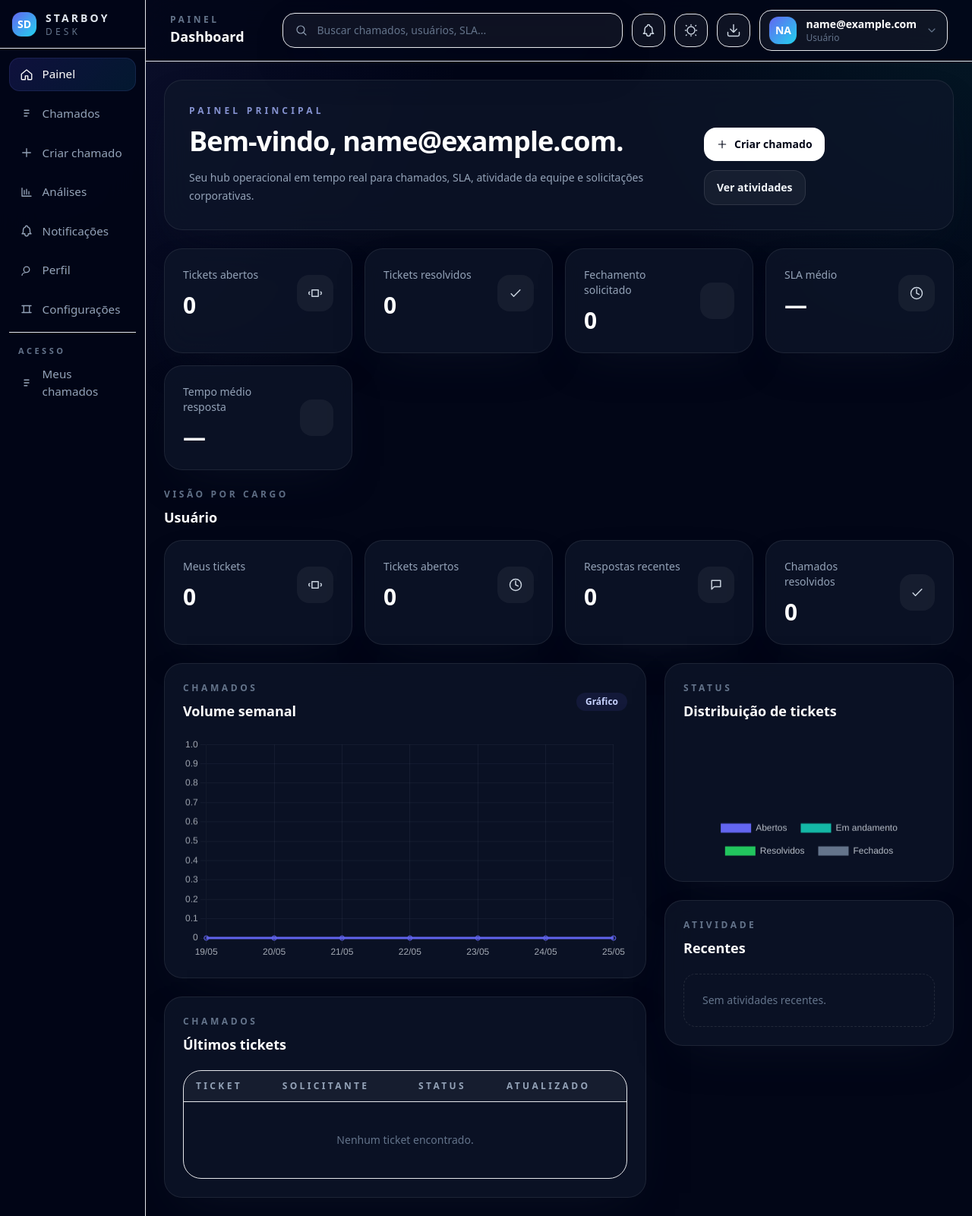
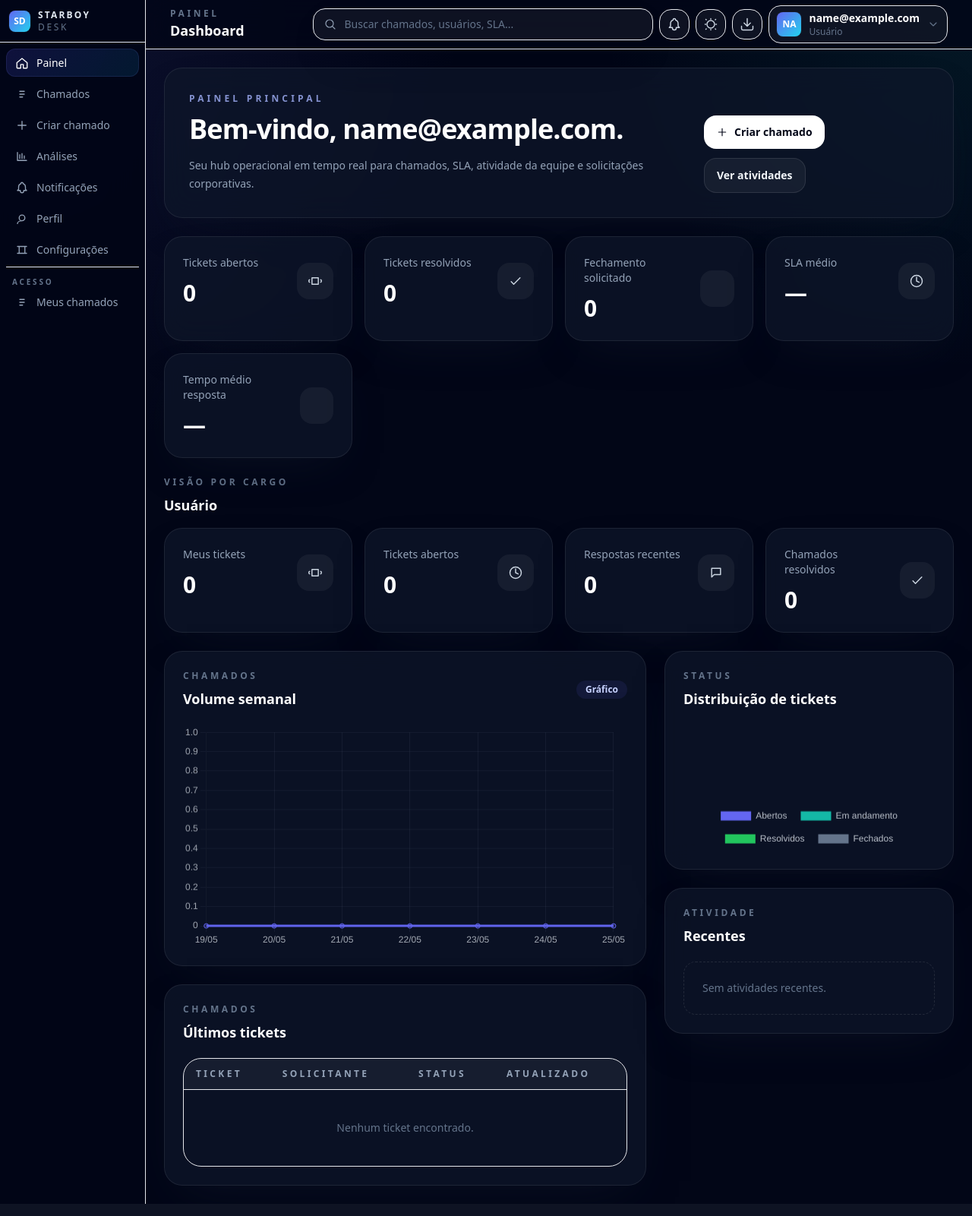
Before and after one commit to elanzyn/STARBOY-DESK, a Django app: page /dashboard/ in a window 1280 px wide. Shown: the whole page at 76% size. Run offline with Django 5.2, Linux system fonts and the light colour scheme; the visitor is signed in with stand-in values (Sample User, id 1); data comes from the database, SQL or seed files in the repository; data that the repository does not hold is empty; some libraries are stand-ins or nearby versions.

Commit message:
Update dashboard UI assets
Co-authored-by: Copilot <223556219+Copilot@users.noreply.github.com>

```diff
--- a/apps/dashboard/static/dashboard/css/dashboard.css
+++ b/apps/dashboard/static/dashboard/css/dashboard.css
@@ -39,12 +39,12 @@ html.light .glass-panel {
 .sidebar-item {
     display: flex;
     align-items: center;
-    gap: 0.75rem;
-    padding: 0.65rem 0.85rem;
-    border-radius: 0.85rem;
+    gap: 0.625rem;
+    padding: 0.5rem 0.75rem;
+    border-radius: 0.75rem;
     color: rgb(148 163 184);
     transition: all 0.18s ease;
-    font-size: 0.95rem;
+    font-size: 0.875rem;
 }
 
 html.light .sidebar-item {
@@ -228,3 +259,35 @@ select option, select[data-custom-select] option, .select-sd option {
 
 /* Extra: apply a small caret color for better contrast */
 select { caret-color: #e6eef8 !important; }
+
+/* ============ RESPONSIVENESS ENHANCEMENTS ============ */
+
+/* Tablet (768px and below) - More compact */
+@media (max-width: 1024px) {
+    .sidebar-item {
+        gap: 0.5rem;
+        padding: 0.45rem 0.65rem;
+        font-size: 0.845rem;
+    }
+
+    .sidebar-icon {
+        width: 1.1rem;
+        height: 1.1rem;
+        min-width: 1.1rem;
+    }
+}
+
+/* Mobile (640px and below) - Ultra compact */
+@media (max-width: 768px) {
+    html {
+        font-size: 14px;
+    }
+}
+
+/* Ensure proper scaling on different DPI settings */
+@supports (display: contents) {
+    body {
+        -webkit-font-smoothing: antialiased;
+        -moz-osx-font-smoothing: grayscale;
+    }
+}
--- a/apps/dashboard/templates/dashboard/navbar.html
+++ b/apps/dashboard/templates/dashboard/navbar.html
@@ -1,7 +1,7 @@
 <header class="sticky top-0 z-20 border-b border-white/8 bg-slate-950/80 backdrop-blur-xl">
-    <div class="flex h-20 items-center justify-between gap-4 px-4 sm:px-6 lg:px-8">
-        <div class="flex min-w-0 items-center gap-3">
-            <button @click="sidebarOpen = true" class="inline-flex rounded-xl p-2 text-slate-400 hover:bg-white/5 xl:hidden" aria-label="Abrir menu">
+    <div class="flex h-16 items-center justify-between gap-3 px-4 sm:px-6 lg:px-8">
+        <div class="flex min-w-0 items-center gap-2">
+            <button @click="sidebarOpen = true" class="inline-flex rounded-lg p-1.5 text-slate-400 hover:bg-white/5 xl:hidden" aria-label="Abrir menu">
                 <svg class="h-5 w-5" viewBox="0 0 24 24" fill="none" stroke="currentColor">
                     <path d="M4 6h16M4 12h16M4 18h16" stroke-width="1.75" stroke-linecap="round" />
                 </svg>
@@ -13,9 +13,9 @@
             </div>
         </div>
 
-        <div class="flex flex-1 items-center justify-end gap-3">
+        <div class="flex flex-1 items-center justify-end gap-2">
             <form method="get" action="{% url 'dashboard:home' %}" class="hidden w-full max-w-md md:flex">
-                <label class="w-full flex items-center gap-3 rounded-2xl border border-white/8 bg-white/5 px-4 py-3 text-sm text-slate-400 shadow-glow">
+                <label class="w-full flex items-center gap-2.5 rounded-2xl border border-white/8 bg-white/5 px-3.5 py-2.5 text-sm text-slate-400 shadow-glow">
                     <svg class="h-4 w-4 shrink-0" viewBox="0 0 24 24" fill="none" stroke="currentColor">
                         <path d="m21 21-4.3-4.3M10.5 18a7.5 7.5 0 1 1 0-15 7.5 7.5 0 0 1 0 15Z" stroke-width="1.75" stroke-linecap="round" />
                     </svg>
@@ -24,7 +24,7 @@
             </form>
 
             <div x-data="{ open: false }" class="relative">
-                <button @click="open = !open" class="relative inline-flex h-11 w-11 items-center justify-center rounded-2xl border border-white/8 bg-white/5 text-slate-300 transition hover:bg-white/10">
+                <button @click="open = !open" class="relative inline-flex h-10 w-10 items-center justify-center rounded-2xl border border-white/8 bg-white/5 text-slate-300 transition hover:bg-white/10">
                     <svg class="h-5 w-5" viewBox="0 0 24 24" fill="none" stroke="currentColor">
                         <path d="M15 17h5l-1.4-1.4A2 2 0 0 1 18 14.2V11a6 6 0 0 0-4-5.7V5a2 2 0 1 0-4 0v.3A6 6 0 0 0 6 11v3.2c0 .5-.2 1-.6 1.4L4 17h5m6 0v1a3 3 0 0 1-6 0v-1" stroke-width="1.75" stroke-linecap="round" stroke-linejoin="round" />
                     </svg>
@@ -62,7 +62,7 @@
                 </div>
             </div>
 
-            <button id="dashboard-theme-toggle" type="button" class="inline-flex h-11 w-11 items-center justify-center rounded-2xl border border-white/8 bg-white/5 text-slate-300 transition hover:bg-white/10" aria-label="Alternar tema" title="Alternar tema">
+            <button id="dashboard-theme-toggle" type="button" class="inline-flex h-10 w-10 items-center justify-center rounded-2xl border border-white/8 bg-white/5 text-slate-300 transition hover:bg-white/10" aria-label="Alternar tema" title="Alternar tema">
                 <span id="dashboard-theme-icon" class="flex items-center justify-center">
                     <svg class="h-5 w-5" viewBox="0 0 24 24" fill="none" stroke="currentColor">
                         <path d="M12 3v1m0 16v1M4.2 4.2l.7.7m14.2 14.2.7.7M3 12h1m16 0h1M4.2 19.8l.7-.7m14.2-14.2.7-.7M12 6a6 6 0 1 0 0 12 6 6 0 0 0 0-12Z" stroke-width="1.75" stroke-linecap="round" />
@@ -70,15 +70,15 @@
                 </span>
             </button>
 
-            <a href="{% url 'dashboard:export_csv' %}" class="inline-flex h-11 w-11 items-center justify-center rounded-2xl border border-white/8 bg-white/5 text-slate-300 transition hover:bg-white/10" title="Exportar relatório em CSV">
+            <a href="{% url 'dashboard:export_csv' %}" class="inline-flex h-10 w-10 items-center justify-center rounded-2xl border border-white/8 bg-white/5 text-slate-300 transition hover:bg-white/10" title="Exportar relatório em CSV">
                 <svg class="h-5 w-5" viewBox="0 0 24 24" fill="none" stroke="currentColor">
                     <path d="M21 15v4a2 2 0 0 1-2 2H5a2 2 0 0 1-2-2v-4M7 10l5 5 5-5M12 15V3" stroke-width="1.75" stroke-linecap="round" stroke-linejoin="round" />
                 </svg>
             </a>
 
             <div x-data="{ open: false }" class="relative">
-                <button @click="open = !open" class="flex items-center gap-3 rounded-2xl border border-white/8 bg-white/5 px-3 py-2 transition hover:bg-white/10">
-                    <div class="flex h-9 w-9 items-center justify-center overflow-hidden rounded-xl bg-gradient-to-br from-indigo-500 to-cyan-400 text-sm font-bold text-white shadow-glow">
+                <button @click="open = !open" class="flex items-center gap-2.5 rounded-2xl border border-white/8 bg-white/5 px-2.5 py-1.5 transition hover:bg-white/10">
+                    <div class="flex h-8 w-8 items-center justify-center overflow-hidden rounded-lg bg-gradient-to-br from-indigo-500 to-cyan-400 text-xs font-bold text-white shadow-glow">
                         <span>
                             {% if user.nome_completo %}
                                 {{ user.nome_completo|slice:":2"|upper }}
--- a/apps/dashboard/templates/dashboard/sidebar.html
+++ b/apps/dashboard/templates/dashboard/sidebar.html
@@ -1,29 +1,29 @@
 {% load static %}
 <aside
     x-cloak
-    class="fixed inset-y-0 left-0 z-40 w-56 border-r border-white/8 bg-slate-950/95 backdrop-blur-xl transition-transform duration-300 xl:static xl:block xl:translate-x-0"
+    class="fixed inset-y-0 left-0 z-40 w-48 border-r border-white/8 bg-slate-950/95 backdrop-blur-xl transition-transform duration-300 xl:static xl:block xl:translate-x-0"
     :class="sidebarOpen ? 'translate-x-0' : '-translate-x-full xl:translate-x-0'"
 >
     <div class="flex h-full flex-col">
-        <div class="flex h-16 items-center justify-between px-4 border-b border-white/8">
-            <a href="{% url 'dashboard:home' %}" class="flex items-center gap-3">
-                <div class="grid h-8 w-8 place-items-center rounded-xl bg-gradient-to-br from-indigo-500 to-cyan-400 shadow-glow">
-                    <span class="text-sm font-bold text-white">SD</span>
+        <div class="flex h-14 items-center justify-between px-3 border-b border-white/8">
+            <a href="{% url 'dashboard:home' %}" class="flex items-center gap-2.5">
+                <div class="grid h-7 w-7 place-items-center rounded-lg bg-gradient-to-br from-indigo-500 to-cyan-400 shadow-glow flex-shrink-0">
+                    <span class="text-xs font-bold text-white">SD</span>
                 </div>
-                <div>
-                    <p class="text-sm font-semibold tracking-[0.22em] text-slate-200">STARBOY</p>
-                    <p class="text-xs uppercase tracking-[0.35em] text-slate-500">Desk</p>
+                <div class="min-w-0">
+                    <p class="text-xs font-semibold tracking-[0.18em] text-slate-200 truncate">STARBOY</p>
+                    <p class="text-xs uppercase tracking-[0.22em] text-slate-500">Desk</p>
                 </div>
             </a>
 
-            <button @click="sidebarOpen = false" class="rounded-xl p-2 text-slate-400 hover:bg-white/5 xl:hidden" aria-label="Fechar menu">
+            <button @click="sidebarOpen = false" class="rounded-lg p-1.5 text-slate-400 hover:bg-white/5 xl:hidden" aria-label="Fechar menu">
                 <svg class="h-5 w-5" viewBox="0 0 24 24" fill="none" stroke="currentColor">
                     <path d="M18 6 6 18M6 6l12 12" stroke-width="1.75" stroke-linecap="round" />
                 </svg>
             </button>
         </div>
 
-        <nav class="flex-1 space-y-2 px-3 py-3">
+        <nav class="flex-1 space-y-1 px-2 py-2">
             {% with current=request.resolver_match.url_name %}
             <a href="{% url 'dashboard:home' %}" class="sidebar-item {% if current == 'home' %}is-active{% endif %}">
                 <svg class="sidebar-icon" viewBox="0 0 24 24" fill="none" stroke="currentColor"><path d="M3 11.25 12 4l9 7.25V20a1 1 0 0 1-1 1h-5.75v-6.5h-4.5V21H4a1 1 0 0 1-1-1v-8.75Z" stroke-width="1.8" stroke-linejoin="round"/></svg>
@@ -57,8 +57,8 @@
                 <span>Configurações</span>
             </a>
 
-            <div class="mt-6 border-t border-white/8 pt-4">
-                <p class="px-3 text-[11px] font-semibold uppercase tracking-[0.32em] text-slate-500">Acesso</p>
+            <div class="mt-4 border-t border-white/8 pt-3">
+                <p class="px-2 text-[10px] font-semibold uppercase tracking-[0.28em] text-slate-500">Acesso</p>
 
                 {% if user.cargo == 'SUPER_ADMIN' %}
                     <a href="{% url 'superadmin:users' %}" class="sidebar-item {% if request.resolver_match.app_name == 'superadmin' and request.resolver_match.url_name == 'users' %}is-active{% endif %}">
--- a/apps/dashboard/templates/dashboard/toast.html
+++ b/apps/dashboard/templates/dashboard/toast.html
@@ -1,7 +1,7 @@
-<div class="fixed right-4 top-4 z-50 space-y-3">
+<div class="fixed right-4 top-4 z-50 space-y-2">
     {% if messages %}
         {% for message in messages %}
-            <div x-data="{ open: true }" x-show="open" x-transition class="glass-panel flex min-w-80 items-start gap-3 px-4 py-3">
+            <div x-data="{ open: true }" x-show="open" x-transition class="glass-panel flex min-w-80 items-start gap-2.5 px-3.5 py-2.5">
                 <div class="mt-0.5 h-2.5 w-2.5 rounded-full {% if message.tags == 'success' %}bg-emerald-400{% elif message.tags == 'warning' %}bg-amber-400{% else %}bg-indigo-400{% endif %}"></div>
                 <div class="flex-1">
                     <p class="text-sm font-medium text-white">{{ message }}</p>
```
Also changed, not shown: other parts of apps/dashboard/static/dashboard/css/dashboard.css (+34 -3 lines).
